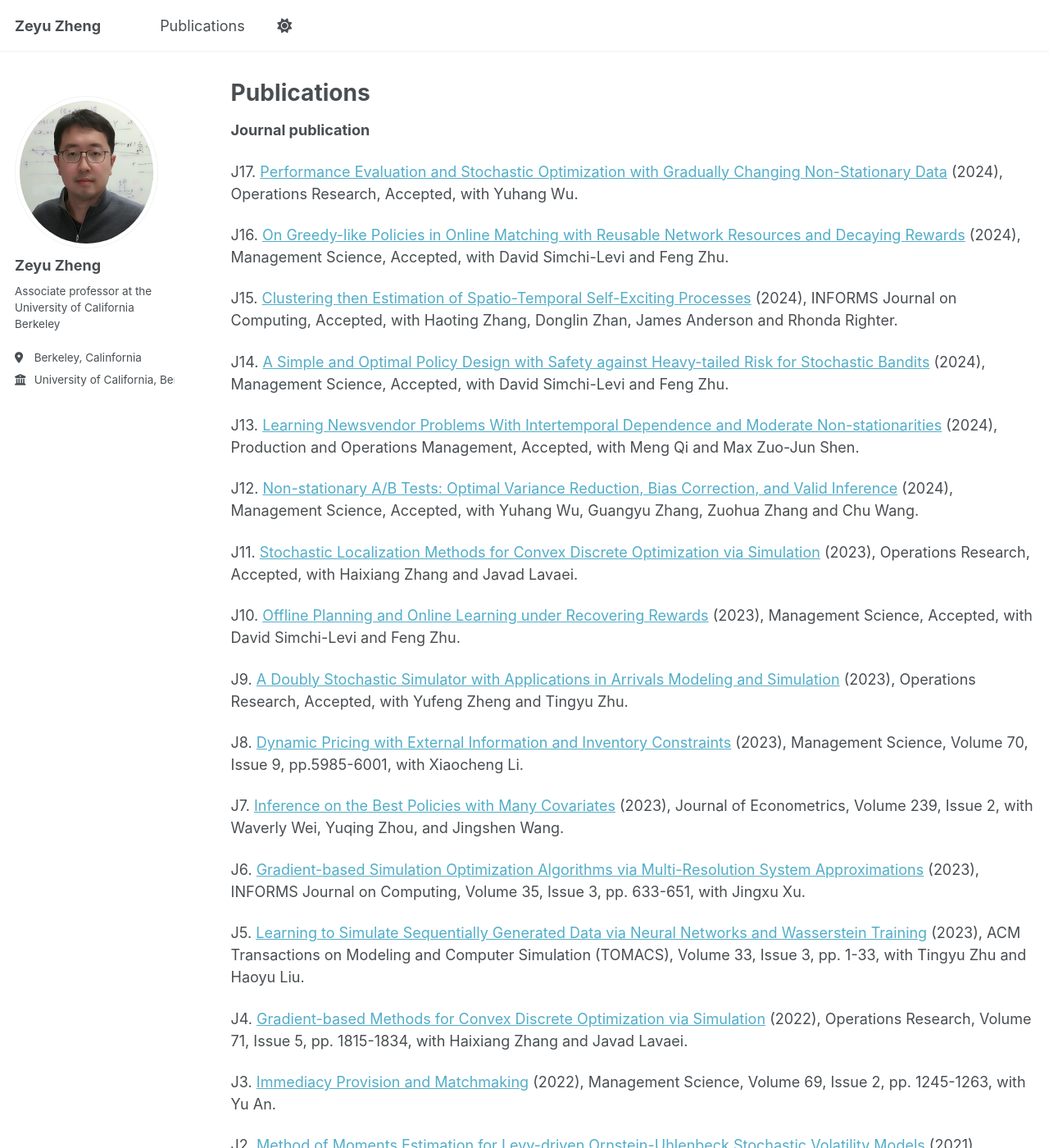
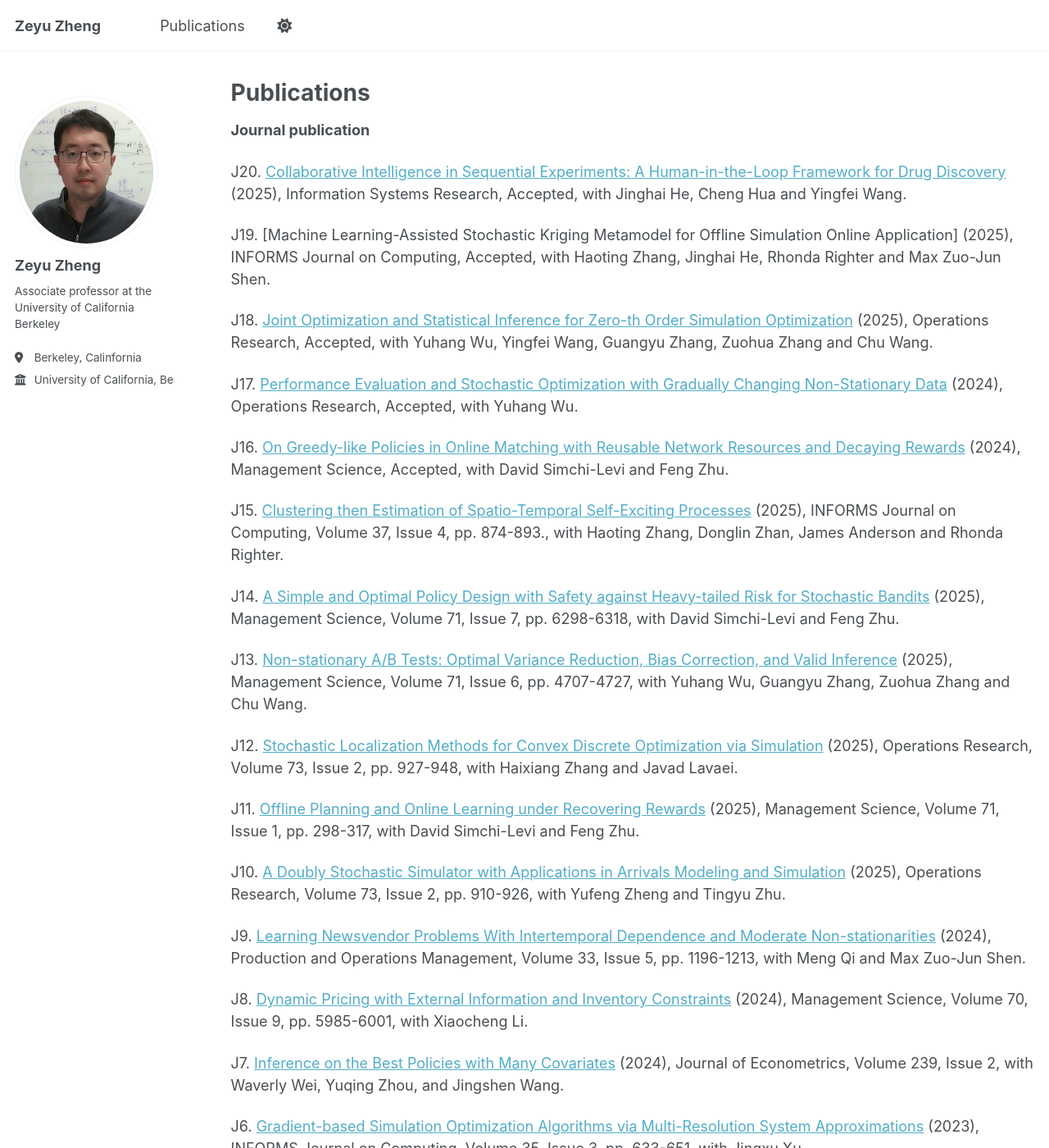
Before and after one commit to zheng80/zheng80.github.io, a Jekyll site: the page built from publications.md, in a window 1280 px wide and 1400 px high. Shown: the whole window at 82% size. Built offline with Jekyll 4.4.1, drawn with Linux system fonts in a browser that asks for light colours; a script that is not in the unit is left out; some of the changed text lies outside the part shown.

Commit message:
Update publications.md

```diff
--- a/publications.md
+++ b/publications.md
@@ -7,35 +7,41 @@ author_profile: true
 
 **Journal publication**
 
+J20. [Collaborative Intelligence in Sequential Experiments: A Human-in-the-Loop Framework for Drug Discovery](https://arxiv.org/abs/2405.03942) (2025), Information Systems Research, Accepted, with Jinghai He, Cheng Hua and Yingfei Wang.
+
+J19. [Machine Learning-Assisted Stochastic Kriging Metamodel for Offline Simulation Online Application] (2025), INFORMS Journal on Computing, Accepted, with Haoting Zhang, Jinghai He, Rhonda Righter and Max Zuo-Jun Shen.
+
+J18. [Joint Optimization and Statistical Inference for Zero-th Order Simulation Optimization](https://arxiv.org/pdf/2210.06737) (2025), Operations Research, Accepted, with Yuhang Wu, Yingfei Wang, Guangyu Zhang, Zuohua Zhang and Chu Wang.
+
 J17. [Performance Evaluation and Stochastic Optimization with Gradually Changing Non-Stationary Data](https://papers.ssrn.com/sol3/papers.cfm?abstract_id=4013301) (2024), Operations Research, Accepted, with Yuhang Wu.
 
 J16. [On Greedy-like Policies in Online Matching with Reusable Network Resources and Decaying Rewards](https://papers.ssrn.com/sol3/papers.cfm?abstract_id=3981123) (2024), Management Science, Accepted, with David Simchi-Levi and Feng Zhu.
 
-J15. [Clustering then Estimation of Spatio-Temporal Self-Exciting Processes](https://papers.ssrn.com/sol3/papers.cfm?abstract_id=4868604) (2024), INFORMS Journal on Computing, Accepted, with Haoting Zhang, Donglin Zhan, James Anderson and Rhonda Righter.
+J15. [Clustering then Estimation of Spatio-Temporal Self-Exciting Processes](https://papers.ssrn.com/sol3/papers.cfm?abstract_id=4868604) (2025), INFORMS Journal on Computing, Volume 37, Issue 4, pp. 874-893., with Haoting Zhang, Donglin Zhan, James Anderson and Rhonda Righter.
 
-J14. [A Simple and Optimal Policy Design with Safety against Heavy-tailed Risk for Stochastic Bandits](https://papers.ssrn.com/abstract=4122441) (2024), Management Science, Accepted, with David Simchi-Levi and Feng Zhu.
+J14. [A Simple and Optimal Policy Design with Safety against Heavy-tailed Risk for Stochastic Bandits](https://papers.ssrn.com/abstract=4122441) (2025), Management Science, Volume 71, Issue 7, pp. 6298-6318, with David Simchi-Levi and Feng Zhu.
 
-J13. [Learning Newsvendor Problems With Intertemporal Dependence and Moderate Non-stationarities](https://journals.sagepub.com/doi/full/10.1177/10591478241242122) (2024), Production and Operations Management, Accepted, with Meng Qi and Max Zuo-Jun Shen.
+J13. [Non-stationary A/B Tests: Optimal Variance Reduction, Bias Correction, and Valid Inference](https://papers.ssrn.com/sol3/papers.cfm?abstract_id=4077638) (2025), Management Science, Volume 71, Issue 6, pp. 4707-4727, with Yuhang Wu, Guangyu Zhang, Zuohua Zhang and Chu Wang.
 
-J12. [Non-stationary A/B Tests: Optimal Variance Reduction, Bias Correction, and Valid Inference](https://papers.ssrn.com/sol3/papers.cfm?abstract_id=4077638) (2024), Management Science, Accepted, with Yuhang Wu, Guangyu Zhang, Zuohua Zhang and Chu Wang.
+J12. [Stochastic Localization Methods for Convex Discrete Optimization via Simulation](https://pubsonline.informs.org/doi/10.1287/opre.2022.0030) (2025), Operations Research, Volume 73, Issue 2, pp. 927-948, with Haixiang Zhang and Javad Lavaei.
 
-J11. [Stochastic Localization Methods for Convex Discrete Optimization via Simulation](https://pubsonline.informs.org/doi/10.1287/opre.2022.0030) (2023), Operations Research, Accepted, with Haixiang Zhang and Javad Lavaei.
+J11. [Offline Planning and Online Learning under Recovering Rewards](https://arxiv.org/abs/2106.14813) (2025), Management Science, Volume 71, Issue 1, pp. 298-317, with David Simchi-Levi and Feng Zhu.
 
-J10. [Offline Planning and Online Learning under Recovering Rewards](https://arxiv.org/abs/2106.14813) (2023), Management Science, Accepted, with David Simchi-Levi and Feng Zhu.
+J10. [A Doubly Stochastic Simulator with Applications in Arrivals Modeling and Simulation](https://pubsonline.informs.org/doi/10.1287/opre.2021.0597) (2025), Operations Research, Volume 73, Issue 2, pp. 910-926, with Yufeng Zheng and Tingyu Zhu.
 
-J9. [A Doubly Stochastic Simulator with Applications in Arrivals Modeling and Simulation](https://pubsonline.informs.org/doi/10.1287/opre.2021.0597) (2023), Operations Research, Accepted, with Yufeng Zheng and Tingyu Zhu.
+J9. [Learning Newsvendor Problems With Intertemporal Dependence and Moderate Non-stationarities](https://journals.sagepub.com/doi/full/10.1177/10591478241242122) (2024), Production and Operations Management, Volume 33, Issue 5, pp. 1196-1213, with Meng Qi and Max Zuo-Jun Shen.
 
-J8.  [Dynamic Pricing with External Information and Inventory Constraints](https://pubsonline.informs.org/doi/abs/10.1287/mnsc.2023.4963) (2023), Management Science, Volume 70, Issue 9, pp.5985-6001, with Xiaocheng Li.
+J8.  [Dynamic Pricing with External Information and Inventory Constraints](https://pubsonline.informs.org/doi/abs/10.1287/mnsc.2023.4963) (2024), Management Science, Volume 70, Issue 9, pp. 5985-6001, with Xiaocheng Li.
 
-J7.  [Inference on the Best Policies with Many Covariates](https://www.sciencedirect.com/science/article/abs/pii/S0304407623001549) (2023), Journal of Econometrics, Volume 239, Issue 2, with Waverly Wei, Yuqing Zhou, and Jingshen Wang.
+J7.  [Inference on the Best Policies with Many Covariates](https://www.sciencedirect.com/science/article/abs/pii/S0304407623001549) (2024), Journal of Econometrics, Volume 239, Issue 2, with Waverly Wei, Yuqing Zhou, and Jingshen Wang.
 
 J6.  [Gradient-based Simulation Optimization Algorithms via Multi-Resolution System Approximations](https://pubsonline.informs.org/doi/full/10.1287/ijoc.2023.1279) (2023), INFORMS Journal on Computing, Volume 35, Issue 3, pp. 633-651, with Jingxu Xu.
 
 J5.  [Learning to Simulate Sequentially Generated Data via Neural Networks and Wasserstein Training](https://dl.acm.org/doi/abs/10.1145/3583070) (2023), ACM Transactions on Modeling and Computer Simulation (TOMACS), Volume 33, Issue 3, pp. 1-33, with Tingyu Zhu and Haoyu Liu.
 
-J4.  [Gradient-based Methods for Convex Discrete Optimization via Simulation](https://pubsonline.informs.org/doi/10.1287/opre.2022.2295) (2022), Operations Research, Volume 71, Issue 5, pp. 1815-1834, with Haixiang Zhang and Javad Lavaei.
+J4.  [Gradient-based Methods for Convex Discrete Optimization via Simulation](https://pubsonline.informs.org/doi/10.1287/opre.2022.2295) (2023), Operations Research, Volume 71, Issue 5, pp. 1815-1834, with Haixiang Zhang and Javad Lavaei.
 
-J3.  [Immediacy Provision and Matchmaking](https://pubsonline.informs.org/doi/full/10.1287/mnsc.2022.4355) (2022), Management Science, Volume 69, Issue 2, pp. 1245-1263, with Yu An.
+J3.  [Immediacy Provision and Matchmaking](https://pubsonline.informs.org/doi/full/10.1287/mnsc.2022.4355) (2023), Management Science, Volume 69, Issue 2, pp. 1245-1263, with Yu An.
 
 J2.  [Method of Moments Estimation for Levy-driven Ornstein-Uhlenbeck Stochastic Volatility Models](https://www.cambridge.org/core/journals/probability-in-the-engineering-and-informational-sciences/article/method-of-moments-estimation-for-levydriven-ornsteinuhlenbeck-stochastic-volatility-models/CCE3B90AD579769CF4A8080FA3E941EA) (2021), Probability in the Engineering and Informational Sciences, 35(4), 975-1004, with Xiangyu Yang, Yanfeng Wu and Jian-Qiang Hu.
 
```
